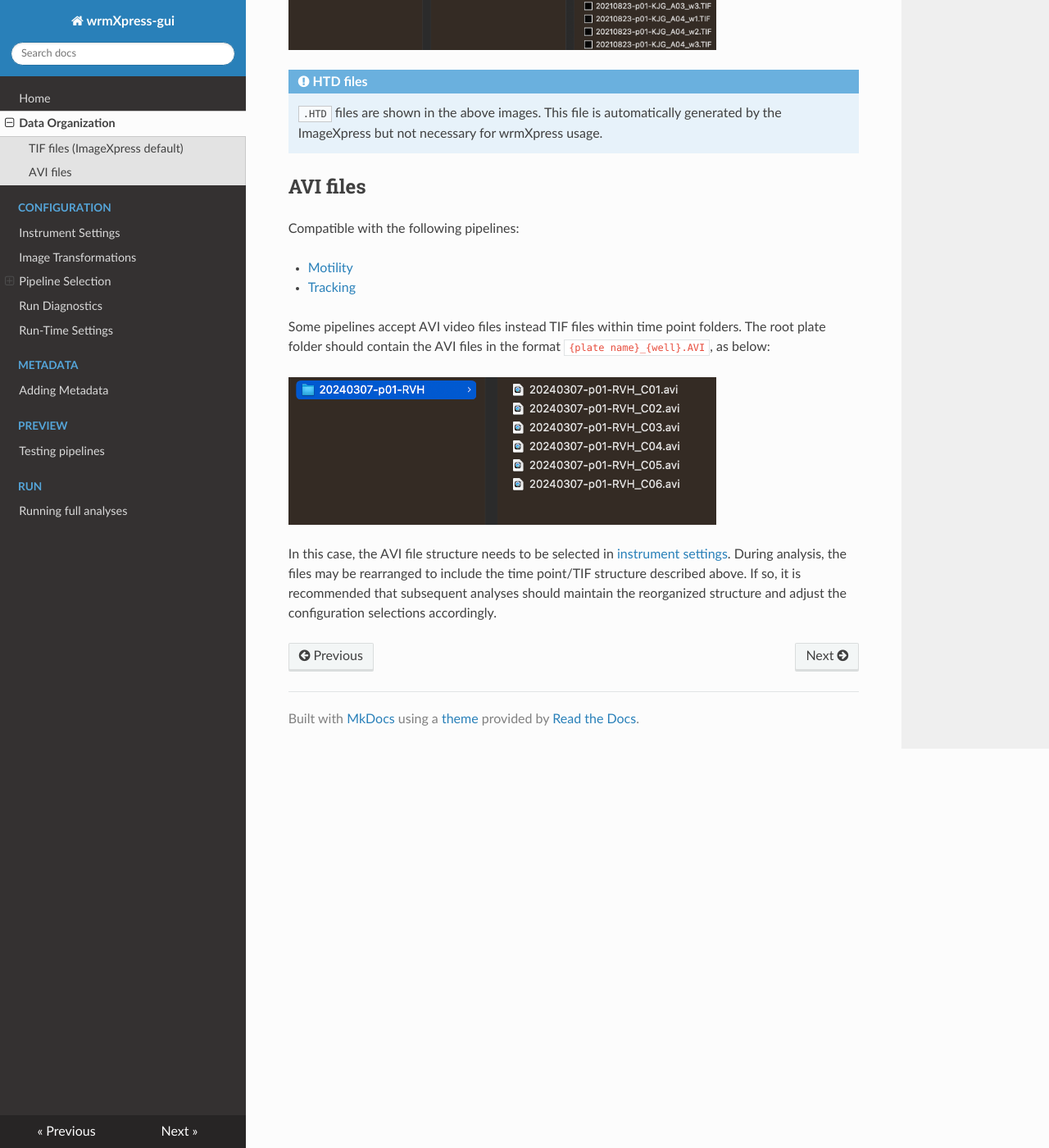
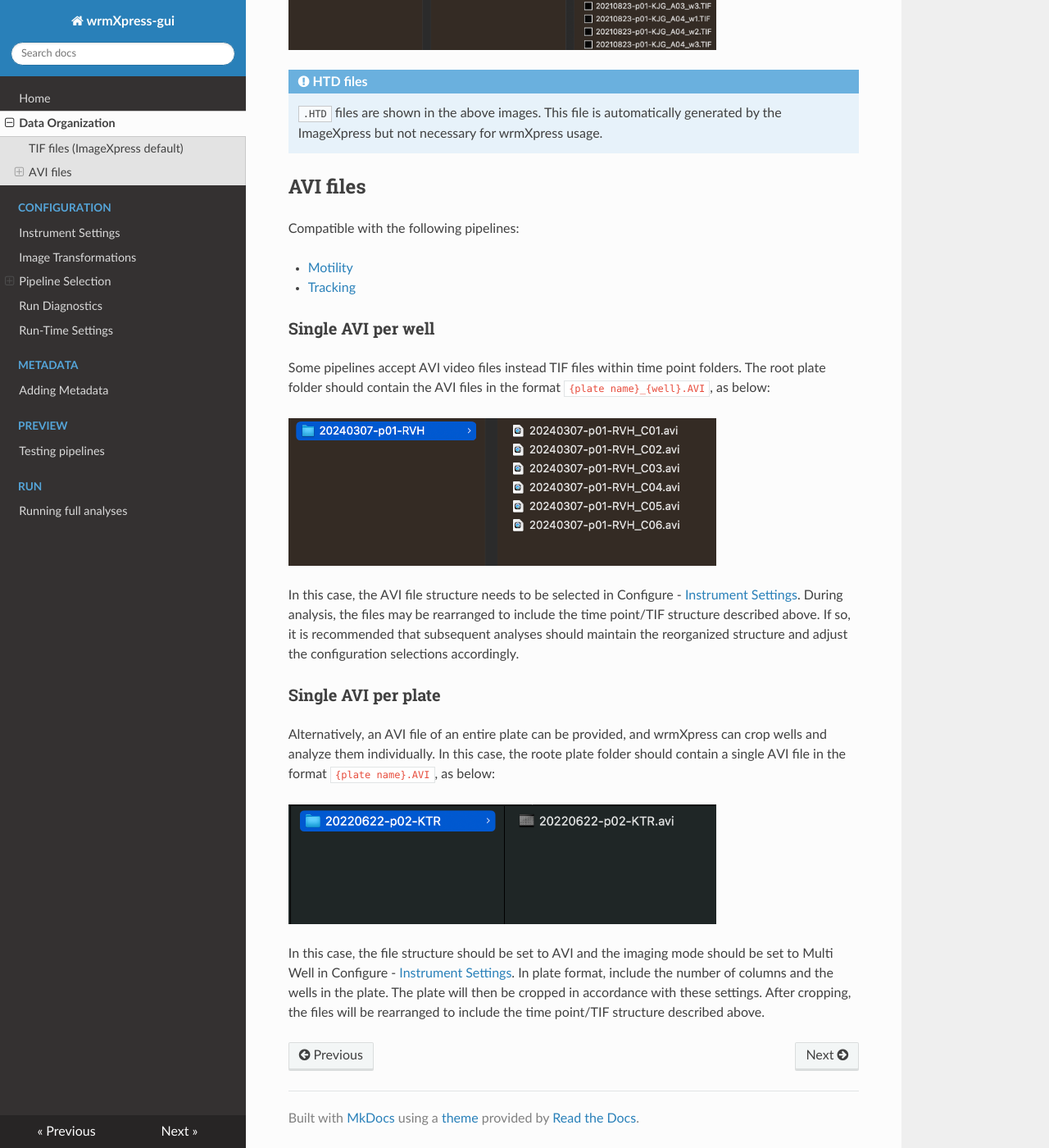
Before and after one commit to wheelerlab-uwec/wrmXpress-gui, an MkDocs documentation site: the page built from docs/data_organization.md, in a window 1280 px wide and 1400 px high, scrolled down 1418 px. Shown: the whole window at 82% size. Built offline with MkDocs 1.6.1, drawn with Linux system fonts in a browser that asks for light colours; nearby versions of some CDN libraries.

Commit message:
doc updates

```diff
--- a/docs/data_organization.md
+++ b/docs/data_organization.md
@@ -40,8 +40,18 @@ Compatible with the following pipelines:
 - [Motility](configuration/pipelines/motility.md)
 - [Tracking](configuration/pipelines/tracking.md)
 
+### Single AVI per well
+
 Some pipelines accept AVI video files instead TIF files within time point folders. The root plate folder should contain the AVI files in the format `{plate name}_{well}.AVI`, as below:
 
 ![AVI structure](img/avi_structure.png){: style="width:75%"}
 
-In this case, the AVI file structure needs to be selected in [instrument settings](configuration/instrument_settings.md). During analysis, the files may be rearranged to include the time point/TIF structure described above. If so, it is recommended that subsequent analyses should  maintain the reorganized structure and adjust the configuration selections accordingly.
+In this case, the AVI file structure needs to be selected in Configure - [Instrument Settings](configuration/instrument_settings.md). During analysis, the files may be rearranged to include the time point/TIF structure described above. If so, it is recommended that subsequent analyses should  maintain the reorganized structure and adjust the configuration selections accordingly.
+
+### Single AVI per plate
+
+Alternatively, an AVI file of an entire plate can be provided, and wrmXpress can crop wells and analyze them individually. In this case, the roote plate folder should contain a single AVI file in the format `{plate name}.AVI`, as below:
+
+![AVI structure](img/avi_structure_plate.png){: style="width:75%"}
+
+In this case, the file structure should be set to AVI and the imaging mode should be set to Multi Well in Configure - [Instrument Settings](configuration/instrument_settings.md). In plate format, include the number of columns and the wells in the plate. The plate will then be cropped in accordance with these settings. After cropping, the files will be rearranged to include the time point/TIF structure described above.
```
Also changed, not shown: docs/index.md (+7 -3 lines), docs/img/avi_structure_plate.png (added).
